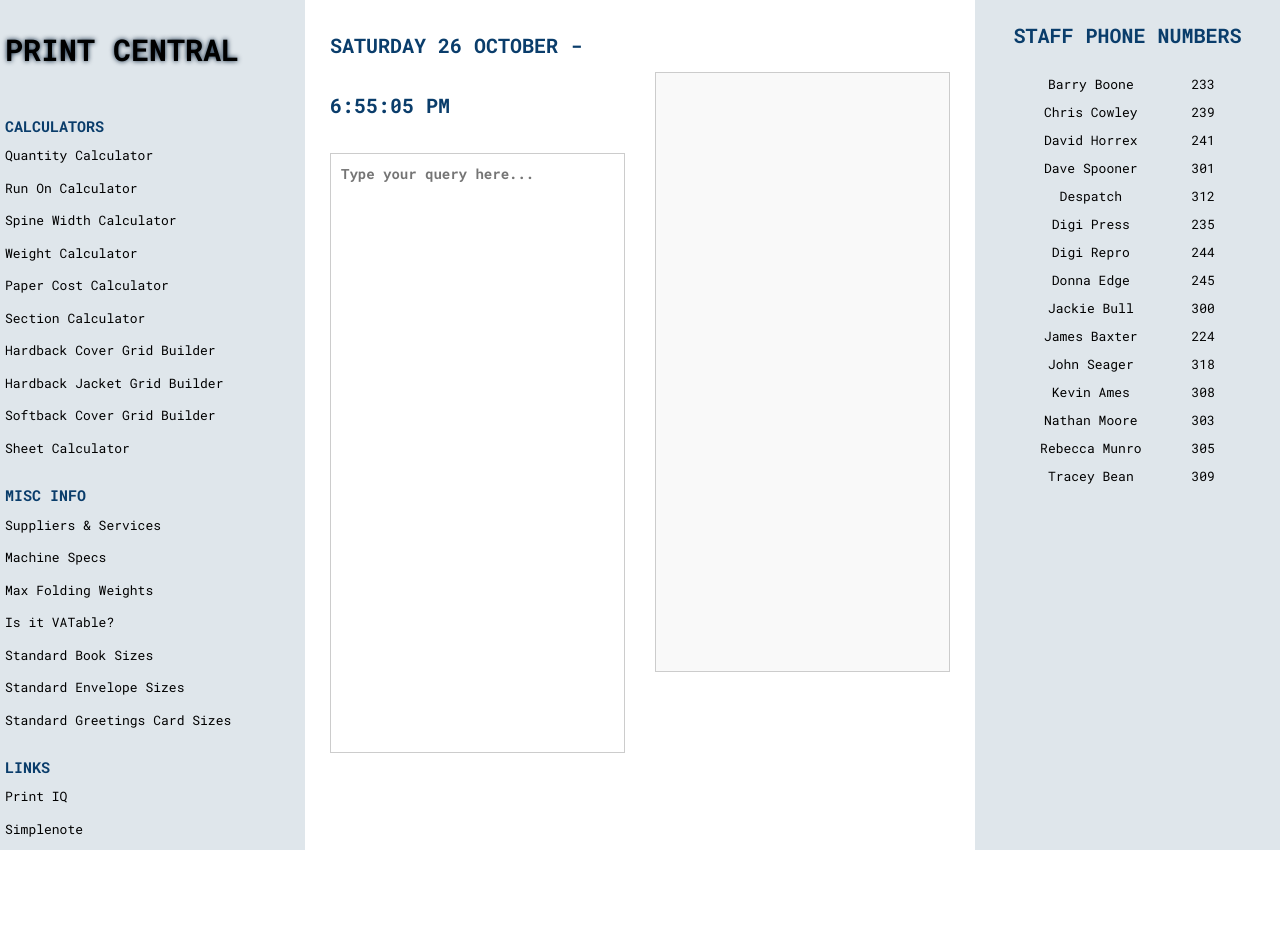
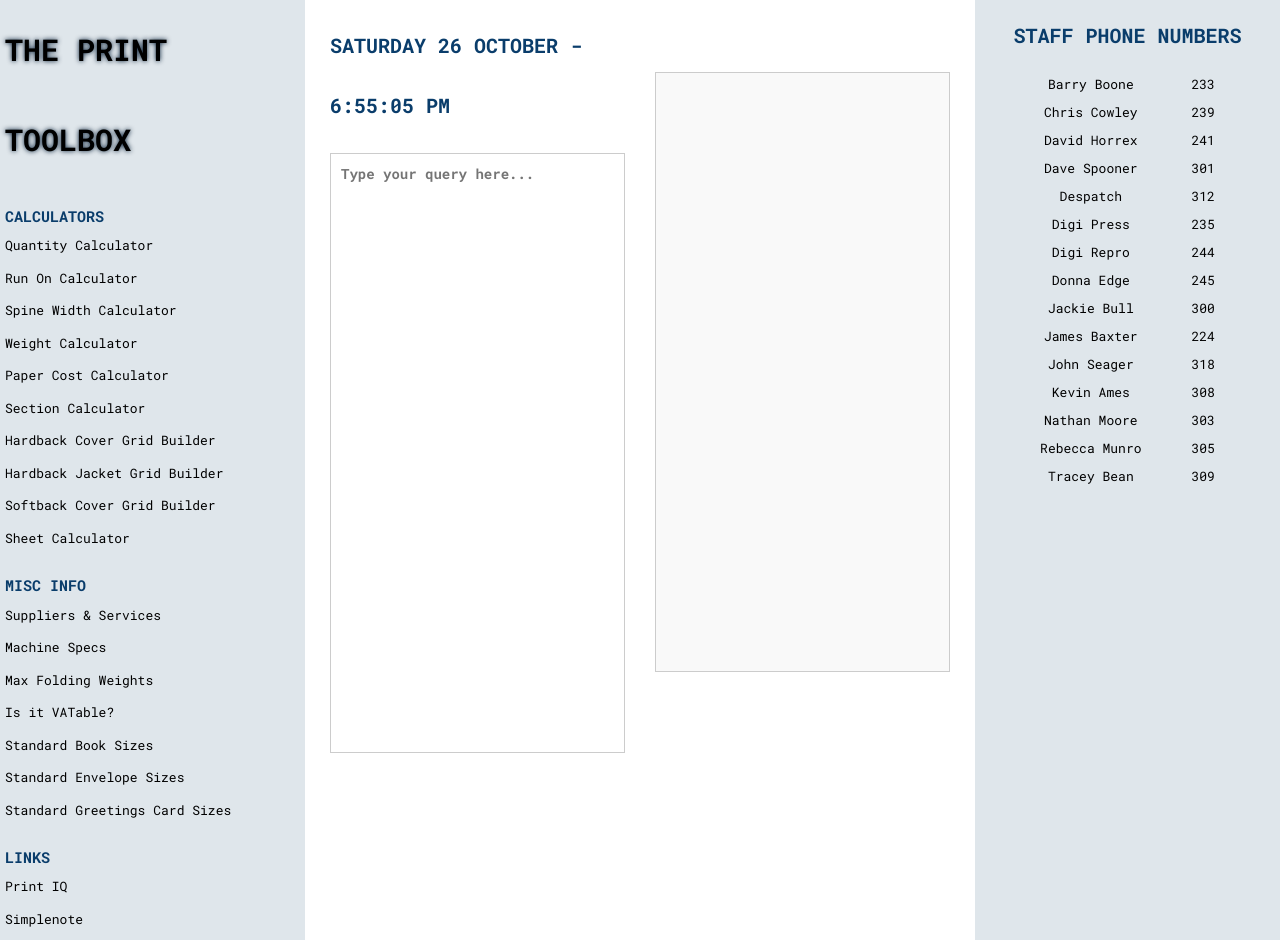
Before and after one commit to spoonsdave/Print-Toolbox, a plain HTML site: page index.html in a window 1280 px wide. Before the commit the page ends 850 px from the top, so only its background shows below. Drawn offline with Linux system fonts and the light colour scheme.

Commit message:
Update sidebar.html

```diff
--- a/sidebar.html
+++ b/sidebar.html
@@ -1,6 +1,6 @@
 <section class="sidebar">
 
-    <h1><a href="index.html" target="_blank">PRINT CENTRAL</a></h1>
+    <h1><a href="index.html" target="_blank">THE PRINT TOOLBOX</a></h1>
 
     <br>
 
```
